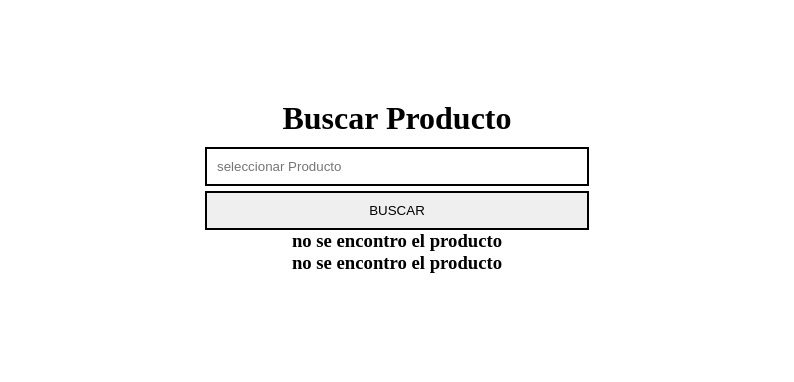
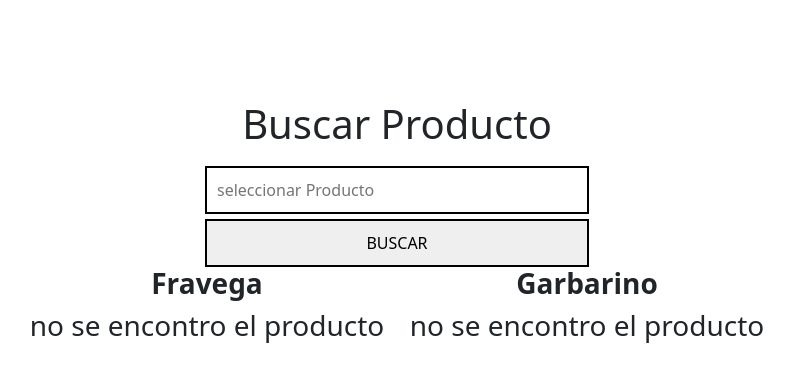
Before and after one commit to ignacio96/atitp, a Django app: page / in a window 1280 px wide. Shown: the top 382 px of the page, without its empty margins (243-1037 px from the left). Run offline with Django 3.2, Linux system fonts and the light colour scheme.

Commit message:
cambios en diseño

```diff
--- a/ATI/urls.py
+++ b/ATI/urls.py
@@ -19,4 +19,5 @@ from django.urls import path,include
 urlpatterns = [
     path('admin/', admin.site.urls),
     path('',include('ATIapp.urls')),
+
 ]
--- a/ATIapp/templates/ATIapp/home.html
+++ b/ATIapp/templates/ATIapp/home.html
@@ -32,52 +32,69 @@
 
       }
     </style>
+    <link href="https://cdn.jsdelivr.net/npm/bootstrap@5.0.0-beta1/dist/css/bootstrap.min.css" rel="stylesheet" integrity="sha384-giJF6kkoqNQ00vy+HMDP7azOuL0xtbfIcaT9wjKHr8RbDVddVHyTfAAsrekwKmP1" crossorigin="anonymous">
+    <script src="https://cdn.jsdelivr.net/npm/bootstrap@5.0.0-beta1/dist/js/bootstrap.bundle.min.js" integrity="sha384-ygbV9kiqUc6oa4msXn9868pTtWMgiQaeYH7/t7LECLbyPA2x65Kgf80OJFdroafW" crossorigin="anonymous"></script>
+
   </head>
   <body>
-    <div class="" id="main">
+    <div class="align:center" id="main">
       <h1>Buscar Producto</h1>
 
       <form class="" method="GET">
-        <label for="producto"></label>
+
         <input type="text" name="producto" id="producto" value="{{request.GET.producto}}" placeholder="seleccionar Producto"><br>
         <input type="submit"value="Buscar">
-      </form>
+
+            <div class="container">
+              <div class="row justify-content-center">
+                <div class="col-sm-4">
+                  <h3><b>Fravega</b></h3>
                   {% if fravega.nombre %}
-        <h3>Producto: {{fravega.nombre}}</h3>
+                  <h3>
+                    <a href="https://www.fravega.com{{fravega.link}}" target="_blank">
+                      <img src={{fravega.imagen}}>
+                    </a>
+                   </h3>
+                    <h3>{{fravega.nombre}}</h3>
 
                     {% if fravega.descuento %}
-          <h3>Descuento: %{{fravega.descuento}}</h3>
-          <h3>Precio Lista: {{fravega.plista}}</h3>
+                      <h3>Precio Lista:<strike>{{fravega.plista}}</strike></h3>
+                      <h3>Descuento: {{fravega.descuento}}% OFF</h3>
                     {%endif%}
-
                     <h3>Precio: {{fravega.precio}}</h3>
 
                     <a href="https://www.fravega.com{{fravega.link}}" target="_blank">Link al producto</a>
-        <h3>
-            <img src={{fravega.imagen}}>
-         </h3>
+
                   {% else %}
                       <h3> no se encontro el producto</h3>
                   {% endif %}
+                </div>
+                <div class="col-sm-4">
+                  <h3><b> Garbarino</b></h3>
                   {% if garbarino.nombre %}
-        <h3>Producto: {{garbarino.nombre}}</h3>
+                    <h3>
+                      <a href="https://www.garbarino.com{{garbarino.link}}" target="_blank">
+                        <img src={{garbarino.imagen}}>
+                      </a>
+                   </h3>
+                    <h3>{{garbarino.nombre}}</h3>
                     <!--tuve que agregar este if porque grabarino cambia el nombre de la clase cuando hay precio con descuento-->
                     {% if garbarino.descuento%}
-          <h3>Precio Lista: {{garbarino.preciolista}}</h3>
+                      <h3>Precio Lista:<strike>{{garbarino.preciolista}}</strike></h3>
                       <h3>Descuento: {{garbarino.descuento}}</h3>
-          <h3>Precio c/descuento: {{garbarino.precio}}</h3>
+                      <h3>Precio: {{garbarino.precio}}</h3>
                     {% else %}
                       <h3>Precio: {{garbarino.precio}}</h3>
                     {% endif %}
                     <a href="https://www.garbarino.com{{garbarino.link}}" target="_blank">Link al producto</a>
-        <h3>
-            <img src={{garbarino.imagen}}>
-         </h3>
+
                   {% else %}
                      <h3> no se encontro el producto</h3>
                   {% endif %}
-
                 </div>
-
+              </div>
+            </div>
+          </form>
+        </div>
   </body>
 </html>
--- a/ATIapp/views.py
+++ b/ATIapp/views.py
@@ -1,6 +1,7 @@
 from django.shortcuts import render
 #from django.shortcuts import HttpResponse
 # Create your views here.
+
 
 def get_html_content(request):
     import requests
```
Also changed, not shown: ATIapp/templates/ATIapp/index.html (added, +25 -0 lines). Lines whose indentation alone changed are shown as unchanged.
